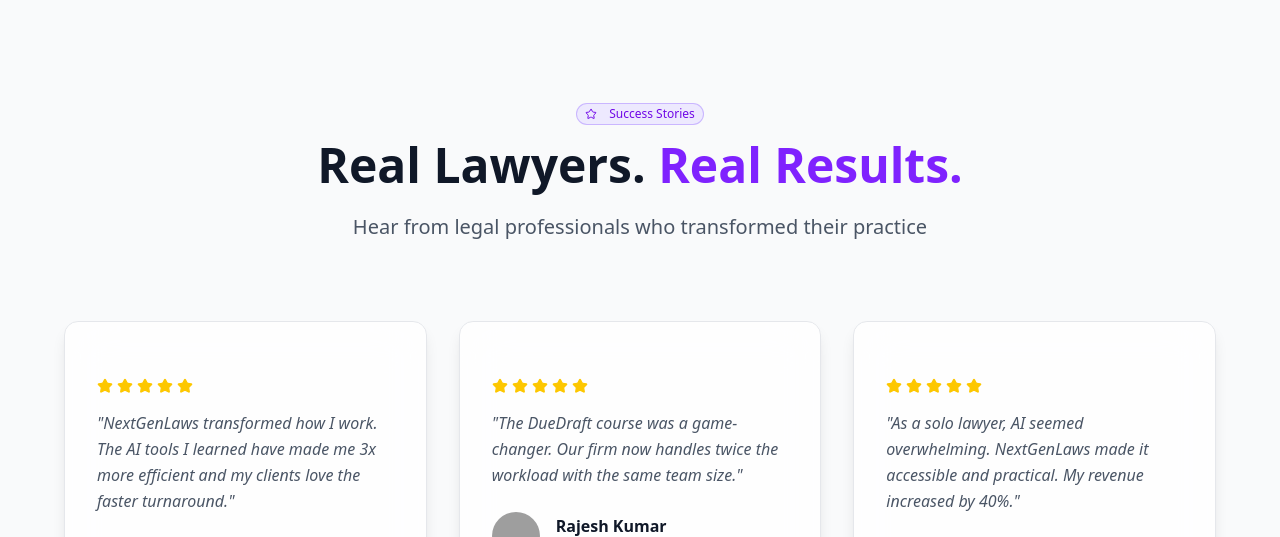
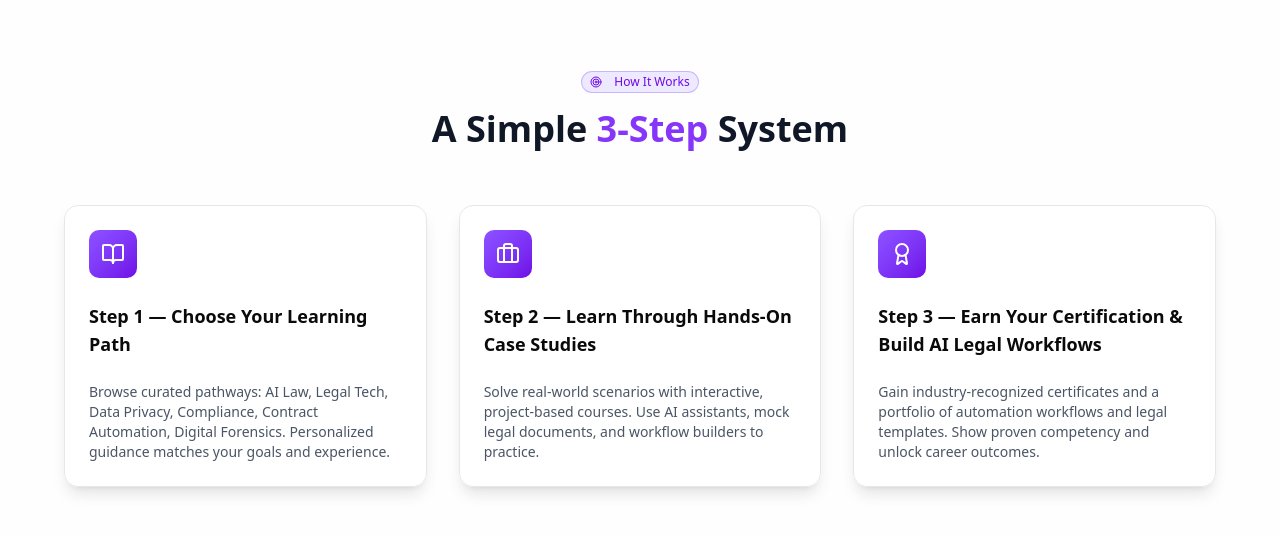
Before and after one commit to MujithabaFarahi/nextgenlaw, a Next.js app: page / in a window 1280 px wide. Shown: the part 4612-5149 px from the top of the page. Built offline with nearby package versions, Linux system fonts and the light colour scheme; grey boxes are pictures that could not be loaded.

Commit message:
feat: add how it works section to landing page

```diff
--- a/app/page.tsx
+++ b/app/page.tsx
@@ -757,6 +757,72 @@
         </div>
       </section>
 
+      <section className="py-24 bg-white/80 dark:bg-black/50 backdrop-blur-sm">
+        <div className="container mx-auto px-4">
+          <motion.div
+            initial={{ opacity: 0, y: 20 }}
+            whileInView={{ opacity: 1, y: 0 }}
+            viewport={{ once: true }}
+            className="text-center mb-14"
+          >
+            <Badge className="mb-4 bg-violet-100 dark:bg-violet-500/20 border-violet-400/50 text-violet-700 dark:text-violet-200">
+              <Target className="w-4 h-4 mr-2" />
+              How It Works
+            </Badge>
+            <h3 className="text-3xl md:text-4xl font-bold">A Simple <span style={{ color: '#8536f8' }}>3-Step</span> System</h3>
+          </motion.div>
+
+          <div className="grid grid-cols-1 md:grid-cols-3 gap-8 max-w-6xl mx-auto">
+            {[
+              {
+                icon: BookOpen,
+                title: 'Step 1 — Choose Your Learning Path',
+                desc:
+                  'Browse curated pathways: AI Law, Legal Tech, Data Privacy, Compliance, Contract Automation, Digital Forensics. Personalized guidance matches your goals and experience.',
+              },
+              {
+                icon: Briefcase,
+                title: 'Step 2 — Learn Through Hands-On Case Studies',
+                desc:
+                  'Solve real-world scenarios with interactive, project-based courses. Use AI assistants, mock legal documents, and workflow builders to practice.',
+              },
+              {
+                icon: Award,
+                title:
+                  'Step 3 — Earn Your Certification & Build AI Legal Workflows',
+                desc:
+                  'Gain industry-recognized certificates and a portfolio of automation workflows and legal templates. Show proven competency and unlock career outcomes.',
+              },
+            ].map((item, index) => {
+              const Icon = item.icon;
+              return (
+                <motion.div
+                  key={index}
+                  initial={{ opacity: 0, y: 20 }}
+                  whileInView={{ opacity: 1, y: 0 }}
+                  viewport={{ once: true }}
+                  whileHover={{ y: -8 }}
+                >
+                  <Card className="h-full bg-white/80 dark:bg-white/5 backdrop-blur-xl border border-gray-200 dark:border-white/20 hover:border-violet-400/50 transition-all shadow-lg">
+                    <CardHeader>
+                      <div className="w-12 h-12 rounded-lg bg-linear-to-br from-violet-500 to-violet-700 flex items-center justify-center mb-4">
+                        <Icon className="w-6 h-6 text-white" />
+                      </div>
+                      <CardTitle className="text-lg">{item.title}</CardTitle>
+                    </CardHeader>
+                    <CardContent>
+                      <CardDescription className="text-gray-600 dark:text-slate-300">
+                        {item.desc}
+                      </CardDescription>
+                    </CardContent>
+                  </Card>
+                </motion.div>
+              );
+            })}
+          </div>
+        </div>
+      </section>
+
       {/* Testimonials Section */}
       <section id="testimonials" className="py-32 relative">
         <div className="container mx-auto px-4">
```
